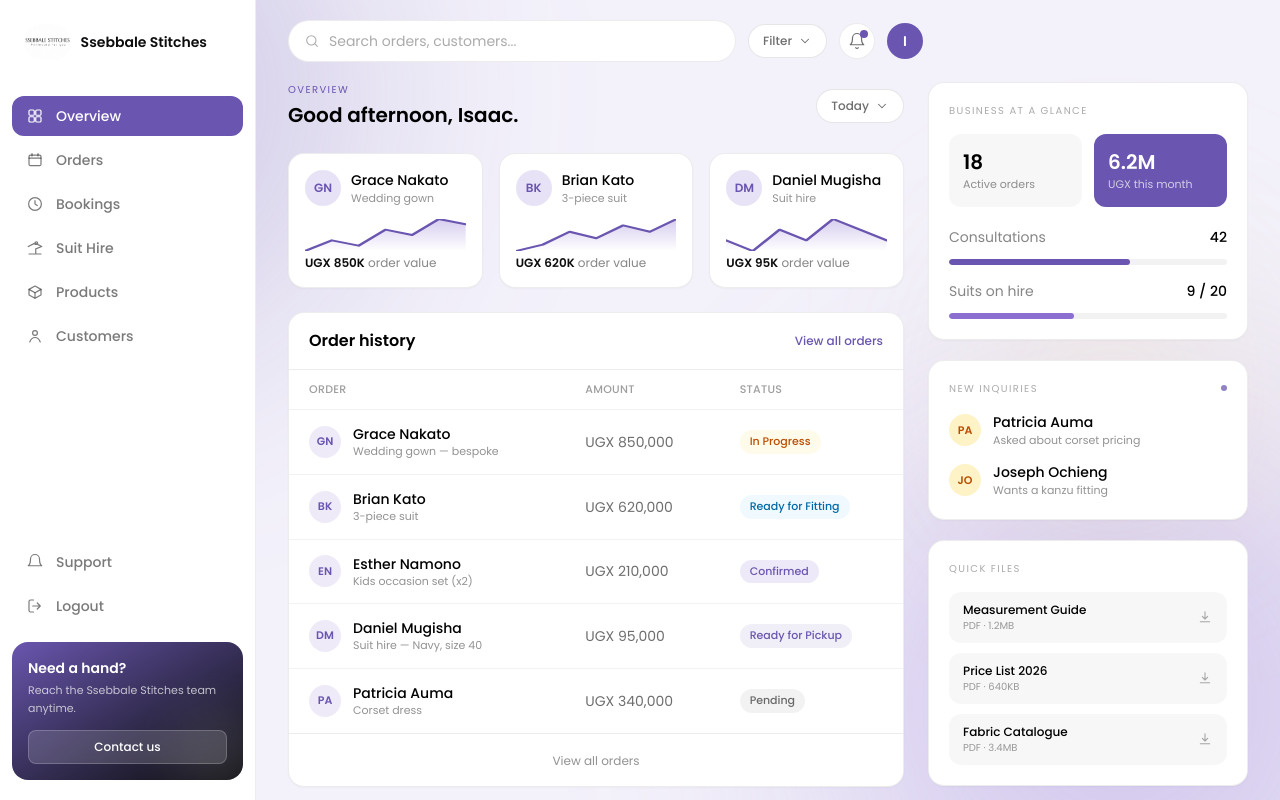
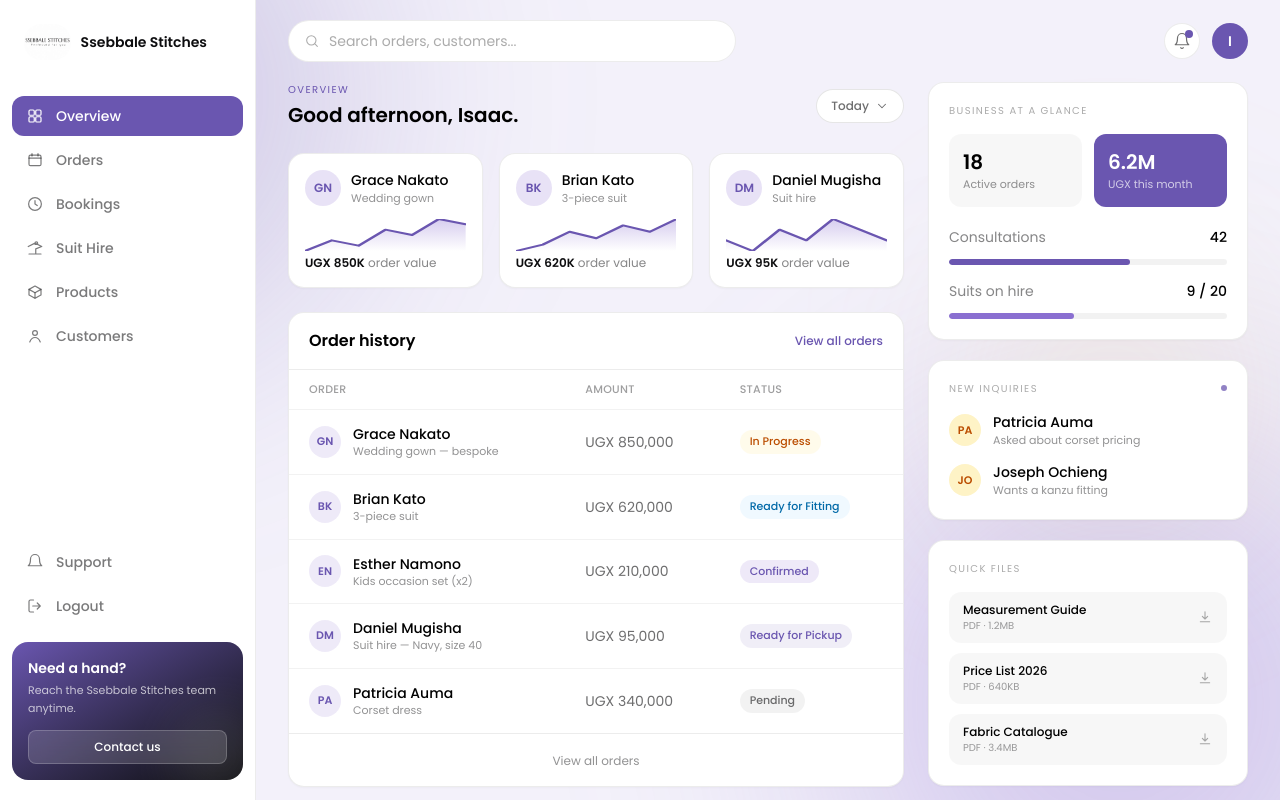
Before and after one commit to Ssebbale-Stitches/SsebbaleFrontendWeb, a React (Vite) app: page /dashboard in a window 1280 px wide. Built offline with nearby package versions, Linux system fonts and the light colour scheme.

Commit message:
refactor(navbar): reorganize top bar layout and remove Filter button
- Group notifications and profile avatar on the far right edge
- Wrap search input and mobile menu toggle in a left-aligned container
- Add  to the header for clean spacing
- Remove the Filter button to simplify the navbar

```diff
--- a/src/components/Navbar.tsx
+++ b/src/components/Navbar.tsx
@@ -4,9 +4,11 @@ interface NavbarProps {
 
 export default function Navbar({ onOpenSidebar }: NavbarProps) {
   return (
-    <header className="flex items-center gap-3 px-5 md:px-8 py-5 shrink-0 bg-transparent">
+    <header className="flex items-center justify-between gap-3 px-5 md:px-8 py-5 shrink-0 bg-transparent">
+      {/* LEFT SIDE: Menu Toggle + Search Bar */}
+      <div className="flex items-center gap-3 flex-1 min-w-0">
         <button
-        className="md:hidden text-ink/70"
+          className="md:hidden text-ink/70 shrink-0"
           aria-label="Open menu"
           onClick={onOpenSidebar}
         >
@@ -31,14 +33,10 @@ export default function Navbar({ onOpenSidebar }: NavbarProps) {
             className="w-full rounded-full bg-white border border-ink/8 pl-10 pr-4 py-2.5 text-sm text-ink placeholder:text-ink/35 outline-none transition-all duration-300 focus:border-lilac-deep focus:shadow-[0_0_0_4px_rgba(106,86,176,0.1)]"
           />
         </div>
+      </div>
 
-      <button className="hidden sm:flex items-center gap-1.5 rounded-full border border-ink/10 bg-white px-3.5 py-2 text-xs font-medium text-ink/60 hover:text-ink hover:border-ink/20 transition-colors">
-        Filter
-        <svg viewBox="0 0 24 24" className="w-3.5 h-3.5" stroke="currentColor" fill="none">
-          <path d="M6 9l6 6 6-6" strokeWidth="1.8" strokeLinecap="round" strokeLinejoin="round" />
-        </svg>
-      </button>
-
+      {/* RIGHT SIDE: Notifications + Profile */}
+      <div className="flex items-center gap-2 sm:gap-3 shrink-0">
         <button
           aria-label="Notifications"
           className="relative w-9 h-9 rounded-full bg-white border border-ink/8 flex items-center justify-center text-ink/60 hover:text-ink transition-colors shrink-0"
@@ -55,8 +53,9 @@ export default function Navbar({ onOpenSidebar }: NavbarProps) {
           <span className="absolute top-1.5 right-1.5 w-2 h-2 rounded-full bg-lilac-deep" />
         </button>
 
-      <div className="w-9 h-9 rounded-full bg-lilac-deep text-paper flex items-center justify-center font-display font-semibold text-sm shrink-0">
+        <div className="w-9 h-9 rounded-full bg-lilac-deep text-paper flex items-center justify-center font-display font-semibold text-sm shrink-0 cursor-pointer hover:opacity-90 transition-opacity">
           I
+        </div>
       </div>
     </header>
   );
```
Lines whose indentation alone changed are shown as unchanged.
